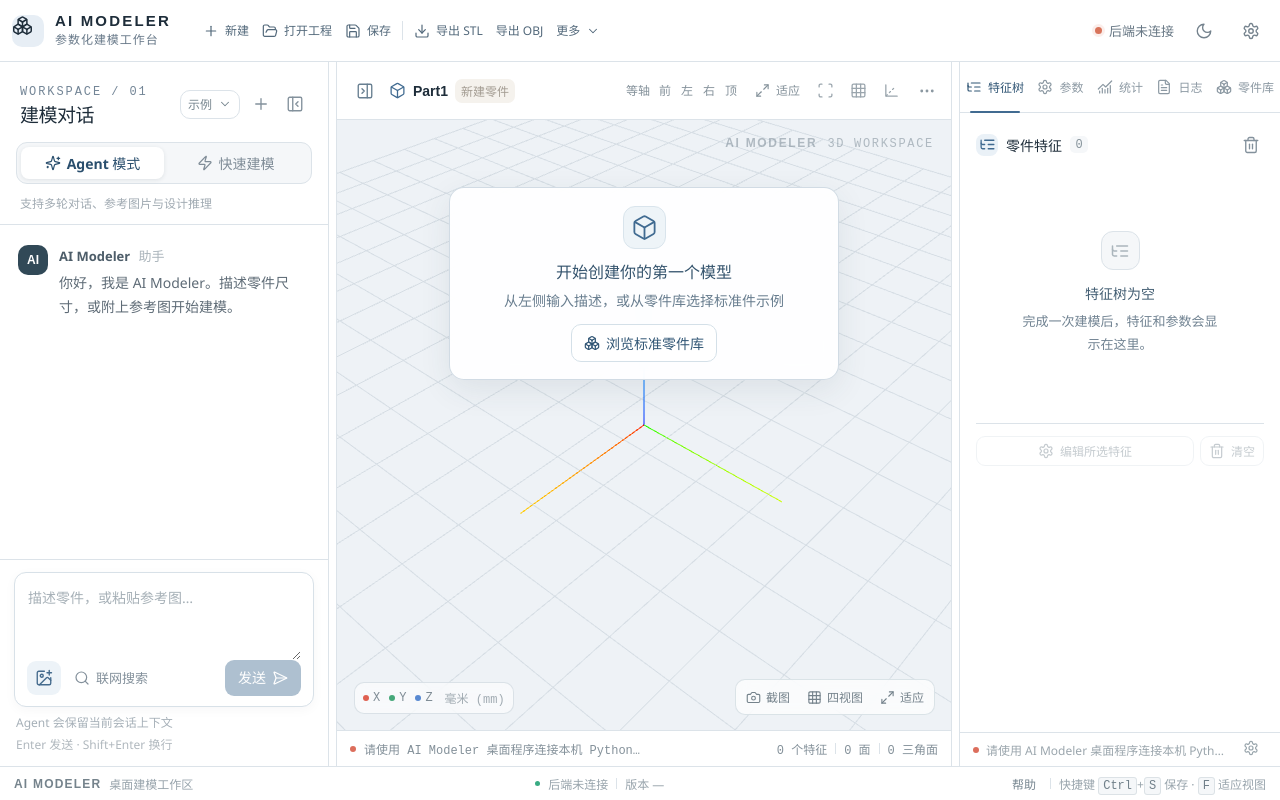
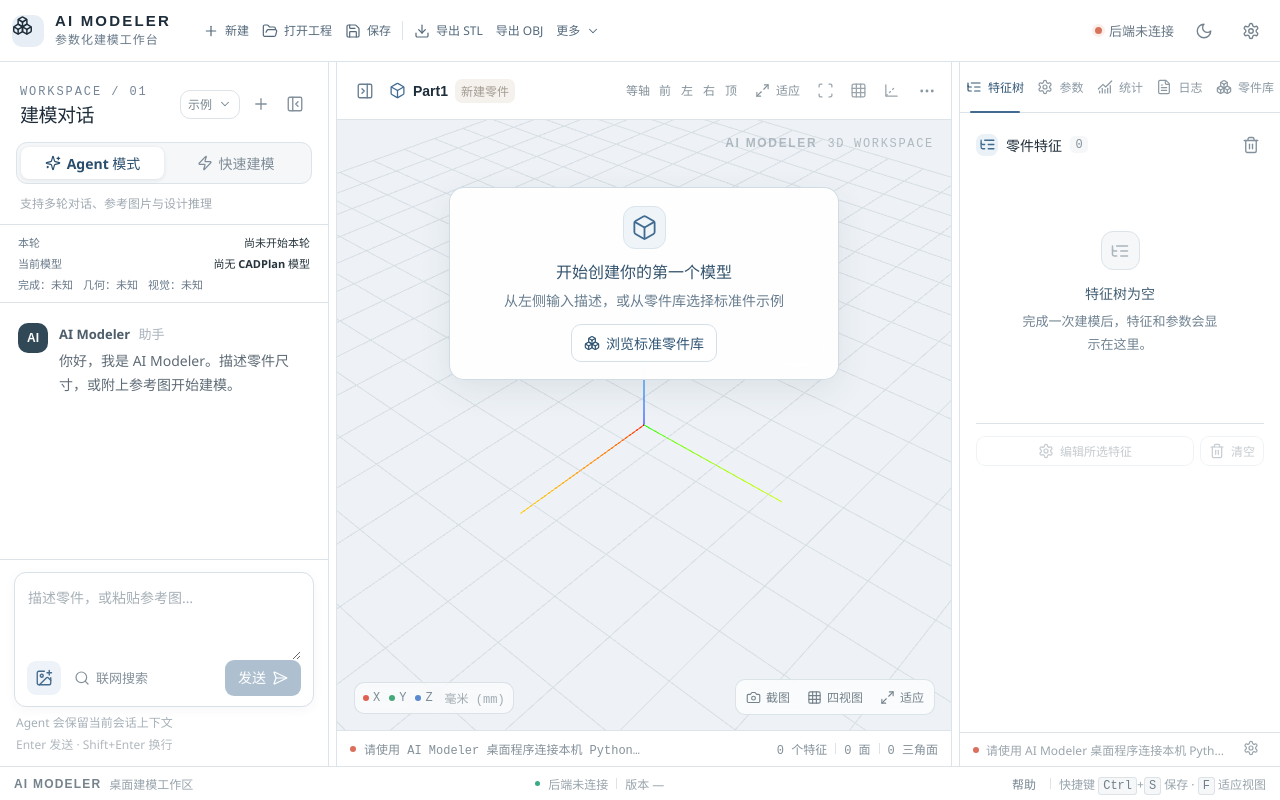
Before and after one commit to Industrial-Arcane-Society/form-recall, a Vue app in the folder src/apps/desktop/: page / in a window 1280 px wide. Built offline with nearby package versions, Linux system fonts and the light colour scheme.

Commit message:
feat(desktop): show model acceptance state

```diff
--- a/src/apps/desktop/src/App.vue
+++ b/src/apps/desktop/src/App.vue
@@ -7,12 +7,14 @@ import AttachmentPreview from './components/AttachmentPreview.vue'
 import DependencySetup from './components/DependencySetup.vue'
 import ModelStats from './components/ModelStats.vue'
 import UiIcon from './components/UiIcon.vue'
+import { modelAcceptanceView, turnStatusView } from './agentStatus.mjs'
+import type { ModelAcceptanceView } from './agentStatus.mjs'
 
 const CadViewport = defineAsyncComponent(() => import('./components/CadViewport.vue'))
 
 type JsonMap = Record<string, any>
 type Feature = { index: number; kind: string; op?: string; name?: string; enabled: boolean; params: JsonMap; description?: string; editable_parameters?: string[] }
-type DocumentState = { revision: number; name: string; source_prompt?: string; current_path?: string | null; features: Feature[]; stats: JsonMap; build_log: string[]; mesh_path?: string | null; warnings?: any[] }
+type DocumentState = { revision: number; name: string; source_prompt?: string; current_path?: string | null; features: Feature[]; stats: JsonMap; build_log: string[]; mesh_path?: string | null; warnings?: any[]; finish_summary?: JsonMap | null; geometric_status?: string; visual_status?: string }
 type WireEvent = { event: string; request_id: string; data: any }
 type ChatLine = { role: 'user' | 'assistant' | 'progress' | 'thought'; text: string; images?: AttachmentItem[]; requestId?: string; toolCallId?: string; open?: boolean }
 
@@ -27,6 +29,8 @@ const mode = ref<'agent' | 'quick'>('agent')
 const panel = ref<'tree' | 'params' | 'stats' | 'logs' | 'parts'>('tree')
 const themeDark = ref(false)
 const documentState = ref<DocumentState>({ revision: 0, name: 'Part1', features: [], stats: {}, build_log: [] })
+const modelAcceptance = ref<ModelAcceptanceView>(modelAcceptanceView(null))
+const turnStatus = ref(turnStatusView('idle'))
 const nativeModelActive = ref(false)
 const selectedIndex = ref(-1)
 const paramDraft = ref<Record<string, string>>({})
@@ -164,6 +168,14 @@ function updateDocument(payload: any, markDirty = true) {
   if (revision < currentRevision) return
   currentRevision = revision
   documentState.value = { ...documentState.value, ...payload, features: Array.isArray(payload.features) ? payload.features : [] }
+  modelAcceptance.value = modelAcceptanceView({
+    exists: documentState.value.features.length > 0,
+    status: documentState.value.finish_summary?.accepted === true ? 'accepted' : 'candidate',
+    finish_status: documentState.value.finish_summary?.accepted === true ? 'accepted' : documentState.value.finish_summary?.finish_state || 'candidate',
+    finish_summary: documentState.value.finish_summary,
+    geometric: { status: documentState.value.geometric_status || 'unknown' },
+    visual: { status: documentState.value.visual_status || 'unknown' },
+  })
   isDirty.value = markDirty && payload.state !== 'opened'
   if (selectedIndex.value >= documentState.value.features.length) selectedIndex.value = -1
   if (Array.isArray(payload.build_log) && payload.build_log.length) {
@@ -215,6 +227,8 @@ async function handleWireEvent(event: WireEvent) {
     const total = Number(data.totalTokens ?? data.total_tokens ?? 0)
     if (total > 0) addLog(`DSH 用量更新：${total.toLocaleString()} tokens`)
   } else if (event.event === 'agent.turn_complete') {
+    turnStatus.value = turnStatusView(data.turn_status, data.stop_reason)
+    modelAcceptance.value = modelAcceptanceView(data.current_model)
     addLog(`Agent 回合：${turnStatusLabel(data.turn_status, data.stop_reason)}；${currentModelStatusLabel(data.current_model)}`)
   }
 }
@@ -472,6 +486,7 @@ async function submitPrompt() {
   const requestId = makeId()
   activeRequestId.value = requestId
   busy.value = true
+  turnStatus.value = turnStatusView('running')
   setStatus(mode.value === 'agent' ? 'Agent 正在处理…' : '正在快速建模…')
   try {
     if (mode.value === 'quick') {
@@ -480,12 +495,14 @@ async function submitPrompt() {
         const suggestion = result.online_suggestion?.answer || result.online_suggestion?.summary || ''
         chat.value.push({ role: 'assistant', text: '暂时无法识别这条描述：' + (result.message || '请补充零件类型和尺寸。') + (suggestion ? '\n\n联网建议：' + suggestion : '') })
         setStatus('描述未识别', 'warning')
+        turnStatus.value = turnStatusView('completed')
       } else {
         nativeModelActive.value = true
         updateDocument(result)
         const warnings = (result.warnings || []).map((item: any) => typeof item === 'string' ? item : item.message || JSON.stringify(item))
         chat.value.push({ role: 'assistant', text: '模型已生成，共 ' + ((result.features || []).length) + ' 个特征。' + (warnings.length ? '\n\n提示：' + warnings.join('；') : '') })
         setStatus('快速建模完成', 'success')
+        turnStatus.value = turnStatusView('completed')
       }
     } else {
       const channel = new Channel<WireEvent>()
@@ -500,10 +517,14 @@ async function submitPrompt() {
       })
       if (result.document) updateDocument(result.document)
       finishAgentStream(requestId, result.reply || (result.turn_status === 'cancelled' ? '本轮已取消。' : 'Agent 已结束本轮处理。'))
-      const turnStatus = result.turn_status || 'ended'
-      setStatus('Agent ' + turnStatusLabel(turnStatus, result.stop_reason), turnStatus === 'completed' ? 'success' : turnStatus === 'cancelled' ? 'warning' : '')
+      const finalTurnStatus = result.turn_status || 'ended'
+      const turnView = turnStatusView(finalTurnStatus, result.stop_reason)
+      turnStatus.value = turnView
+      if (result.current_model) modelAcceptance.value = modelAcceptanceView(result.current_model)
+      setStatus('Agent ' + turnStatusLabel(finalTurnStatus, result.stop_reason), finalTurnStatus === 'completed' ? 'success' : finalTurnStatus === 'cancelled' ? 'warning' : '')
     }
   } catch (error) {
+    turnStatus.value = turnStatusView('error')
     const message = '处理失败：' + errorMessage(error)
     if (mode.value === 'agent') finishAgentStream(requestId, message)
     else chat.value.push({ role: 'assistant', text: message })
@@ -1035,6 +1056,19 @@ onUnmounted(() => {
           <button :class="{ active: mode === 'quick' }" @click="mode = 'quick'"><UiIcon name="zap" :size="16" /> 快速建模</button>
         </div>
         <div class="mode-hint">{{ mode === 'agent' ? '支持多轮对话、参考图片与设计推理' : '离线解析常见几何和标准零件描述' }}</div>
+        <section class="acceptance-summary" aria-label="本轮与模型验收状态">
+          <div class="acceptance-summary__row">
+            <span>本轮</span><strong :data-state="turnStatus.key">{{ turnStatus.text }}</strong>
+          </div>
+          <div class="acceptance-summary__row">
+            <span>当前模型</span><strong :data-state="modelAcceptance.outcome">{{ modelAcceptance.outcomeLabel }}</strong>
+          </div>
+          <div class="acceptance-summary__evidence">
+            <span>完成：{{ modelAcceptance.finish }}</span>
+            <span>几何：{{ modelAcceptance.geometry }}</span>
+            <span>视觉：{{ modelAcceptance.visual }}</span>
+          </div>
+        </section>
         <div ref="chatScroll" class="chat-history">
           <div v-for="(item, index) in chat" :key="index" class="chat-message" :class="item.role">
             <div class="message-avatar"><template v-if="item.role === 'user'">你</template><UiIcon v-else-if="item.role === 'progress'" name="loading" :size="16" /><template v-else>AI</template></div>
@@ -1274,3 +1308,23 @@ onUnmounted(() => {
     <div v-if="aboutOpen" class="modal-backdrop" @click.self="aboutOpen = false"><section class="modal about-modal"><div class="about-mark"><span></span><span></span><span></span></div><span class="eyebrow">AI MODELER DESKTOP</span><h2>AI Modeler</h2><p>自然语言驱动的参数化三维建模工作台</p><div class="about-version">应用 {{ handshake?.app_version || '—' }} <span>·</span> Python {{ handshake?.python_version || '—' }}</div><footer class="modal-footer"><button class="secondary-button" @click="aboutOpen = false">关闭</button></footer></section></div>
   </div>
 </template>
+
+<style scoped>
+.acceptance-summary {
+  display: grid;
+  gap: 5px;
+  padding: 9px 18px 10px;
+  border-bottom: 1px solid var(--line);
+  color: var(--muted, #7b8790);
+  font-size: 11px;
+}
+.acceptance-summary__row { display: flex; justify-content: space-between; gap: 8px; }
+.acceptance-summary__row strong { color: var(--text, #26343c); font-weight: 600; text-align: right; }
+.acceptance-summary__row strong[data-state="accepted"],
+.acceptance-summary__row strong[data-state="completed"] { color: #23825d; }
+.acceptance-summary__row strong[data-state="candidate"],
+.acceptance-summary__row strong[data-state="cancelled"],
+.acceptance-summary__row strong[data-state="stopped"] { color: #a66b12; }
+.acceptance-summary__evidence { display: flex; flex-wrap: wrap; gap: 4px 10px; }
+.theme-dark .acceptance-summary__row strong { color: var(--text, #e0e7eb); }
+</style>
--- /dev/null
+++ b/src/apps/desktop/src/agentStatus.mjs
@@ -0,0 +1,53 @@
+const labels = {
+  geometric: {
+    passed: '通过', complete: '通过', stale: '已过期', not_built: '未生成',
+    incomplete: '未完成', failed: '失败', unknown: '未知',
+  },
+  visual: {
+    passed: '通过', covered: '已覆盖', partial: '部分复核', incomplete: '未完成',
+    not_reviewed: '未复核', stale: '已过期', failed: '失败', unknown: '未知',
+  },
+}
+
+/** @param {unknown} value */
+function label(value) {
+  return typeof value === 'string' && value ? value : 'unknown'
+}
+
+/** @param {any} model */
+export function modelAcceptanceView(model) {
+  if (!model || model.exists !== true) {
+    return {
+      outcome: model?.status === 'unavailable' ? 'unavailable' : 'none',
+      outcomeLabel: model?.status === 'unavailable' ? '状态不可读取' : '尚无 CADPlan 模型',
+      finish: '未知', geometry: '未知', visual: '未知',
+    }
+  }
+
+  const finishSummary = model.finish_summary
+  const accepted = model.status === 'accepted'
+    && model.finish_status === 'accepted'
+    && finishSummary?.accepted === true
+  const geometry = label(model.geometric?.status)
+  const visual = label(model.visual?.status)
+  return {
+    outcome: accepted ? 'accepted' : 'candidate',
+    outcomeLabel: accepted ? '已验收' : '候选模型',
+    finish: label(model.finish_status),
+    geometry: labels.geometric[geometry] || geometry,
+    visual: labels.visual[visual] || visual,
+  }
+}
+
+/** @param {unknown} status @param {unknown} stopReason */
+export function turnStatusView(status, stopReason) {
+  if (status === 'running') return { key: 'running', text: '本轮处理中' }
+  if (status === 'completed') return { key: 'completed', text: '本轮回复完成' }
+  if (status === 'cancelled') return { key: 'cancelled', text: '本轮已取消' }
+  if (status === 'stopped') {
+    return { key: 'stopped', text: `本轮已停止${typeof stopReason === 'string' && stopReason ? `（${stopReason}）` : ''}` }
+  }
+  if (status === 'ended') return { key: 'ended', text: '本轮已结束（未提供终止类型）' }
+  if (status === 'error') return { key: 'error', text: '本轮处理失败' }
+  return { key: 'idle', text: '尚未开始本轮' }
+}
```
Also changed, not shown: src/apps/desktop/src/agentStatus.d.mts (added), 1 other file (tests, documents, lock files or other folders).
